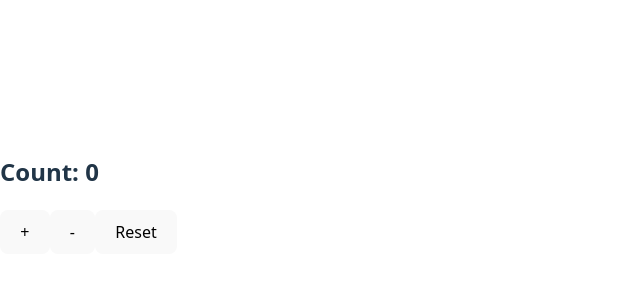
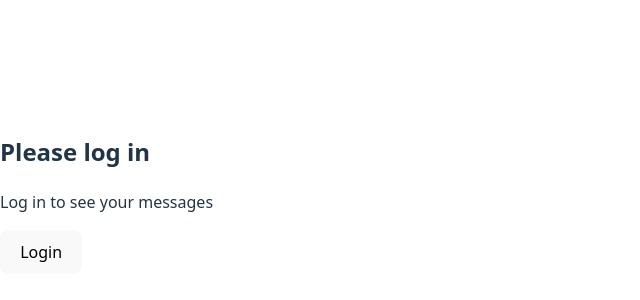
Before and after one commit to Kiran7Ray/react, a React (Vite) app in the folder react/: page / in a window 1280 px wide. Shown: the part 206-506 px from the top of the page, without its empty margins (0-640 px from the left). Built offline with nearby package versions, Linux system fonts and the light colour scheme.

Commit message:
feat: implement LoginStatus with conditional rendering and toggle login state.

```diff
--- a/react/src/App.jsx
+++ b/react/src/App.jsx
@@ -1,5 +1,6 @@
 import ProductCard from "./components/ProductCard";
 import Counter from "./components/Counter";
+import LoginStatus from "./components/LoginStatus";
 
 // export default function App() {
 //   const laptops = [
@@ -21,7 +22,7 @@ import Counter from "./components/Counter";
 export default function App() {
   return (
     <div>
-      <Counter />
+      <LoginStatus />
     </div>
   );
 }
--- a/react/src/components/LoginStatus.jsx
+++ b/react/src/components/LoginStatus.jsx
@@ -0,0 +1,18 @@
+import { useState } from "react";
+
+export default function LoginStatus() {
+  const [isLoggedIn, setIsLoggedIn] = useState(false);
+
+  return (
+    <div>
+      <h2>{isLoggedIn ? "Welcome back!" : "Please log in"}</h2>
+
+      {isLoggedIn && <p>You have 3 new messages</p>}
+      {!isLoggedIn && <p>Log in to see your messages</p>}
+
+      <button onClick={() => setIsLoggedIn(!isLoggedIn)}>
+        {isLoggedIn ? "Logout" : "Login"}
+      </button>
+    </div>
+  );
+}
```
